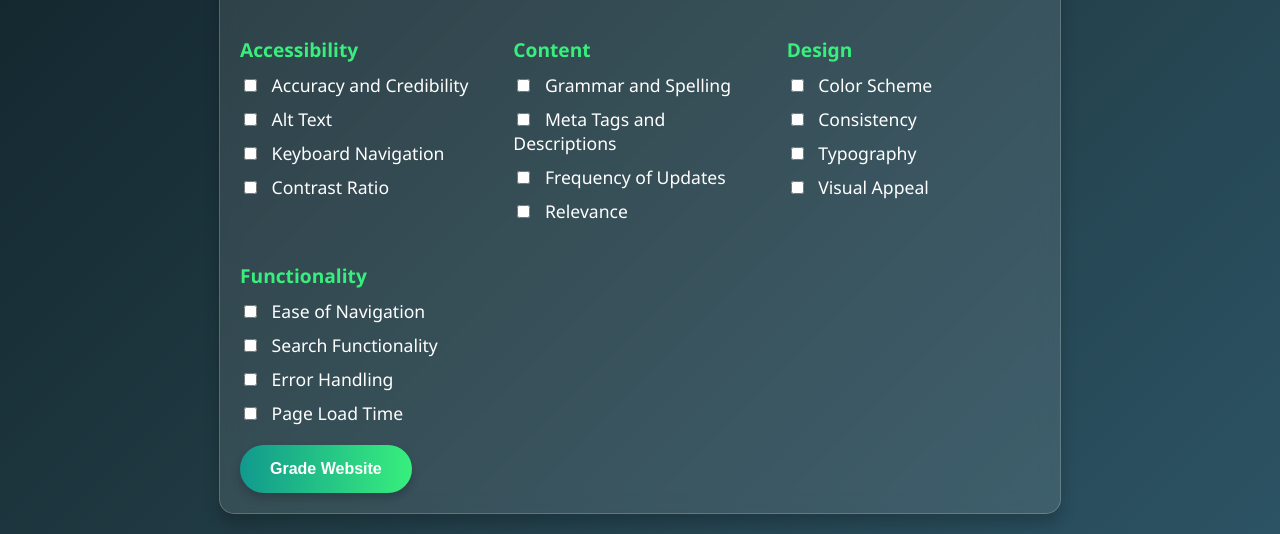
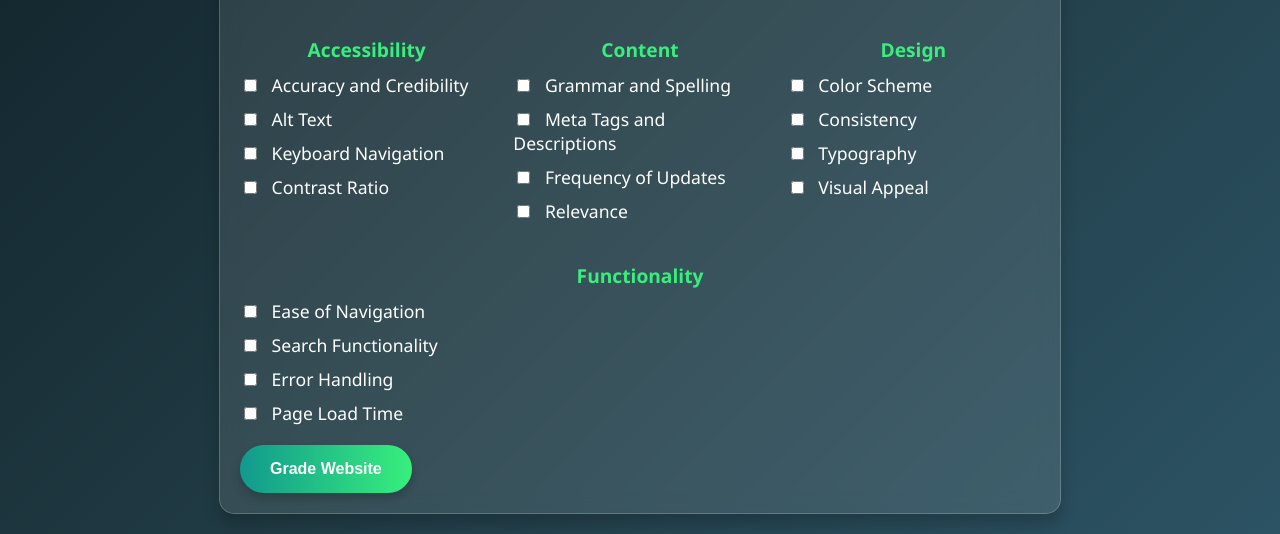
Before and after one commit to zex-sol/AuthAI, a plain HTML site: page index.html in a window 1280 px wide. Shown: the part 320-854 px from the top of the page. Drawn offline with Linux system fonts and the light colour scheme.

Commit message:
Update index.html

```diff
--- a/index.html
+++ b/index.html
@@ -84,6 +84,7 @@
             color: #38ef7d;
             font-size: 1.2rem;
             margin-bottom: 10px;
+            text-align: center;
         }
 
         .filter-section label {
@@ -174,7 +175,9 @@
                     <label><input type="checkbox" name="criteria" value="typography"> Typography</label>
                     <label><input type="checkbox" name="criteria" value="visualAppeal"> Visual Appeal</label>
                 </div>
+            </div>
 
+            <div class="filter-section">
                 <div class="filter-column">
                     <h3>Functionality</h3>
                     <label><input type="checkbox" name="criteria" value="easeOfNavigation"> Ease of Navigation</label>
```
